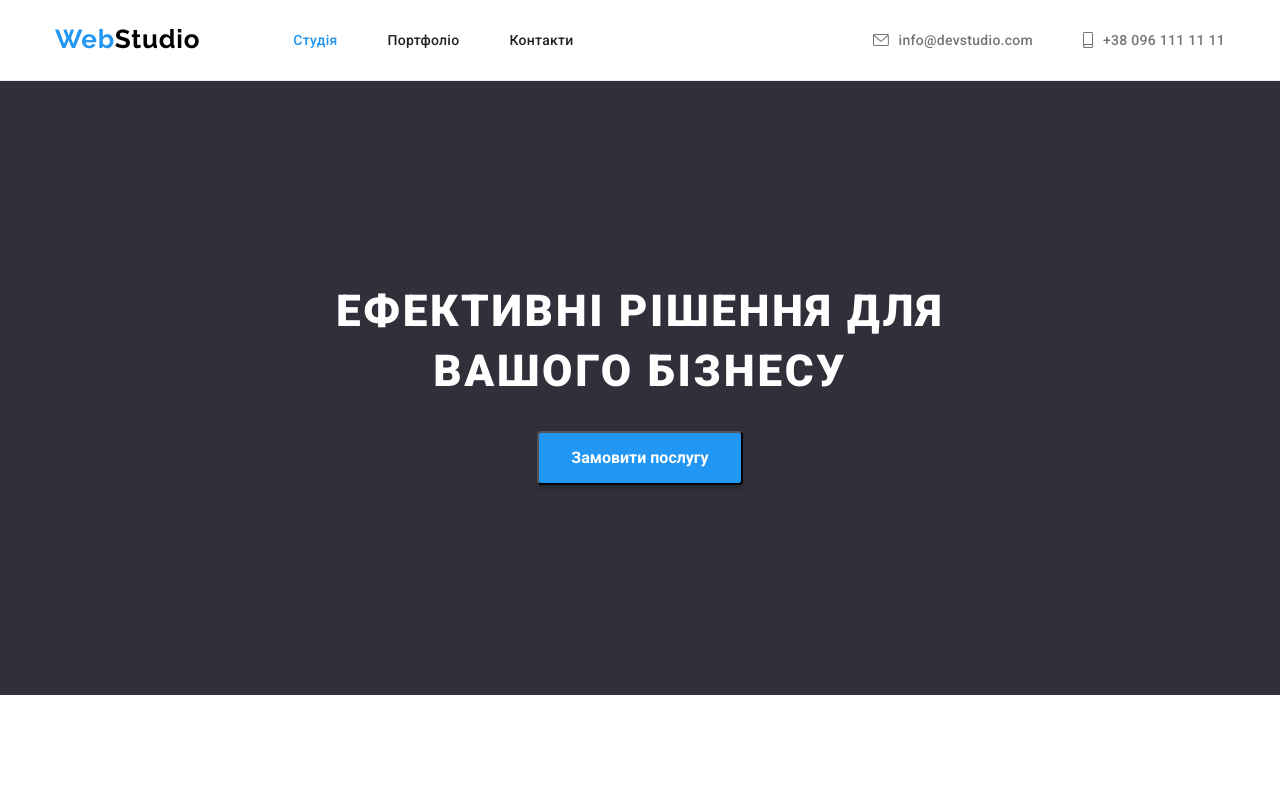
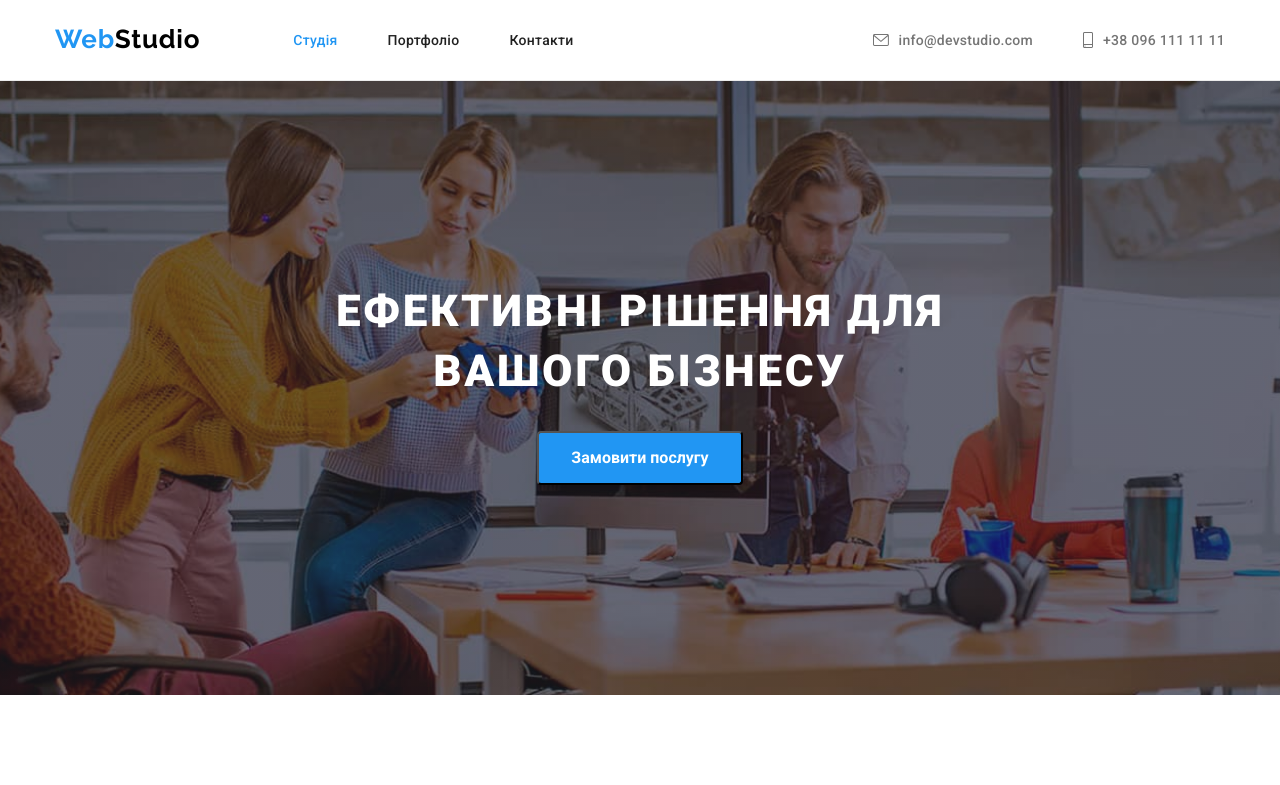
Before and after one commit to Freebo12/goit-markup-hw-04, a plain HTML site: page index.html in a window 1280 px wide. Shown: the top 785 px of the page. Drawn offline with nearby package versions, Linux system fonts and the light colour scheme; the site is published under a folder, as on GitHub Pages, so addresses that start at the root find nothing; files whose address does not match are found by name.

Commit message:
dont work background in github
live server ok

```diff
--- a/css/styles.css
+++ b/css/styles.css
@@ -175,7 +175,7 @@ body {
   padding-top: 200px;
   padding-bottom: 210px;
   background-image: linear-gradient(to right, #2f303a66, #2f303a66),
-    url(/images/main/section-under-header/Img.jpg);
+    url(../images/main/section-under-header/Img.jpg);
   background-position: center;
   background-repeat: no-repeat;
   background-size: cover;
```
